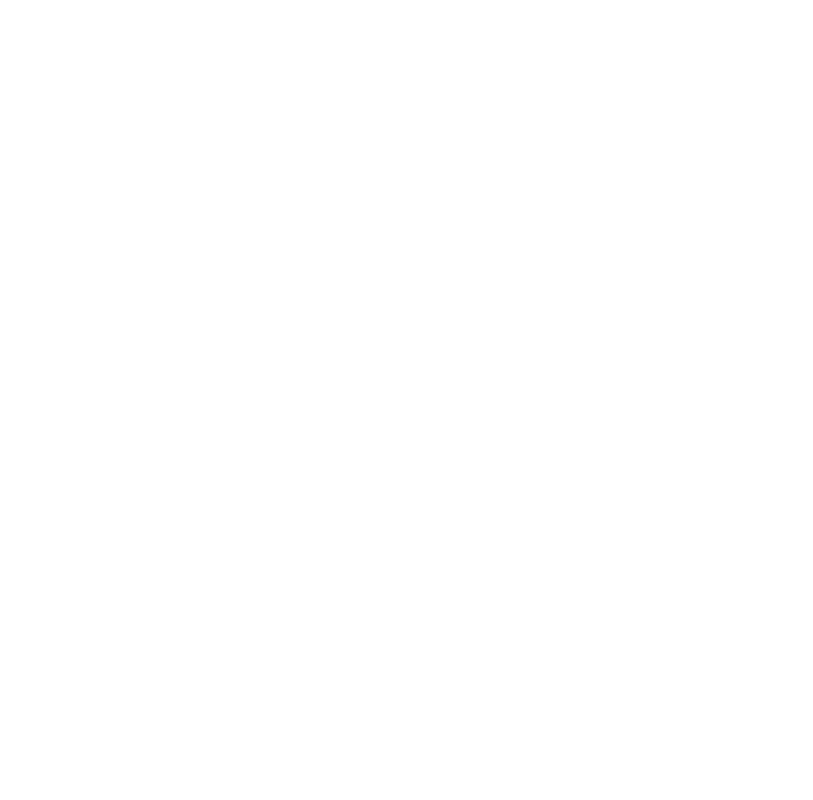
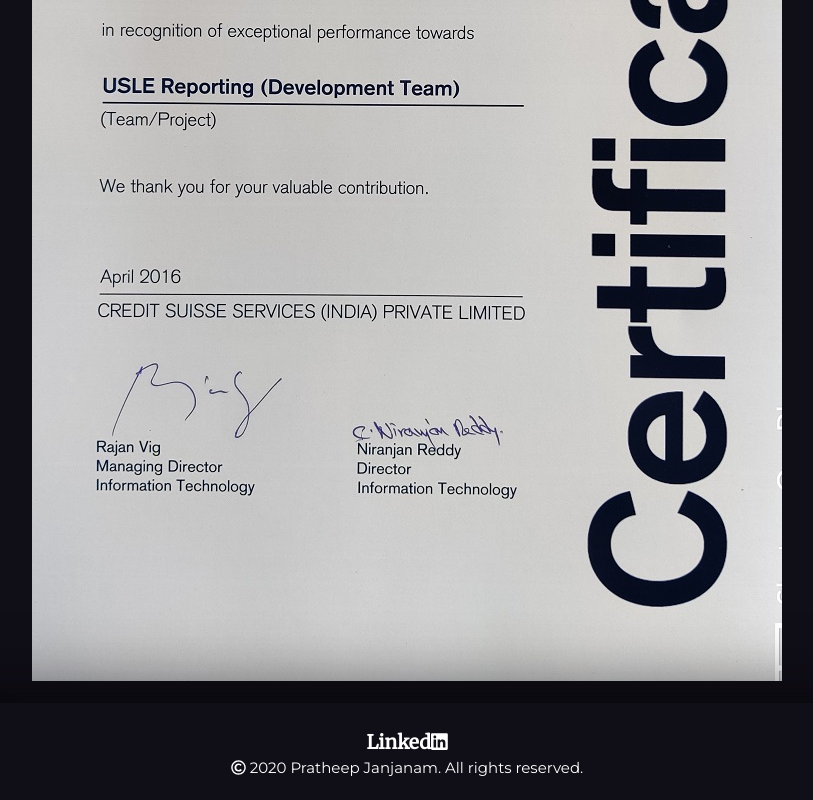
Before and after one commit to pratheep138/pratheep_my_site, an Angular app: page /achievements in a window 1280 px wide. Shown: the part 2718-3518 px from the top of the page, without its empty margins (233-1046 px from the left). Before the commit the page ends 2424 px from the top, so only its background shows below. Built offline with nearby package versions, Linux system fonts and the light colour scheme.

Commit message:
added cio award

```diff
--- a/src/app/work/components/achievements/achievements.component.html
+++ b/src/app/work/components/achievements/achievements.component.html
@@ -24,6 +24,11 @@
             </div>
             <div class="circle c-one"></div>
             <div class="circle c-three"></div>
+            <div class="m-4">
+                <img src="{{award5}}" alt="India CIO award">
+            </div>
+            <div class="circle c-one"></div>
+            <div class="circle c-three"></div>
         </div>
     </div>
 </div>
--- a/src/app/work/components/achievements/achievements.component.ts
+++ b/src/app/work/components/achievements/achievements.component.ts
@@ -11,6 +11,7 @@
   public award2: string;
   public award3: string;
   public award4: string;
+  public award5: string;
 
   constructor() { }
 
@@ -19,6 +20,7 @@
     this.award2 = 'assets/images/serviceCommitment.png';
     this.award3 = 'assets/images/BestFaculty.png';
     this.award4 = 'assets/images/OnTheSpot.png';
+    this.award5 = 'assets/images/IndiaCIO.jpg';
   }
 
 }
```
Also changed, not shown: src/assets/images/IndiaCIO.jpg (added).
